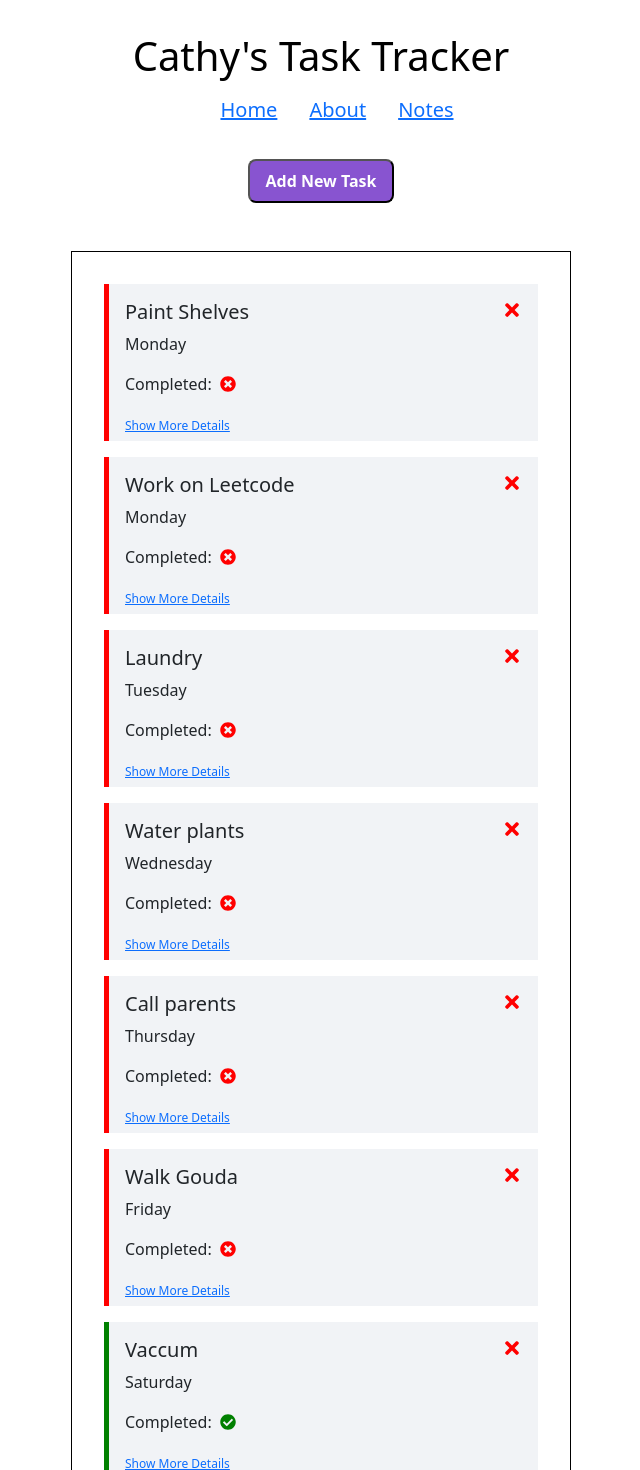
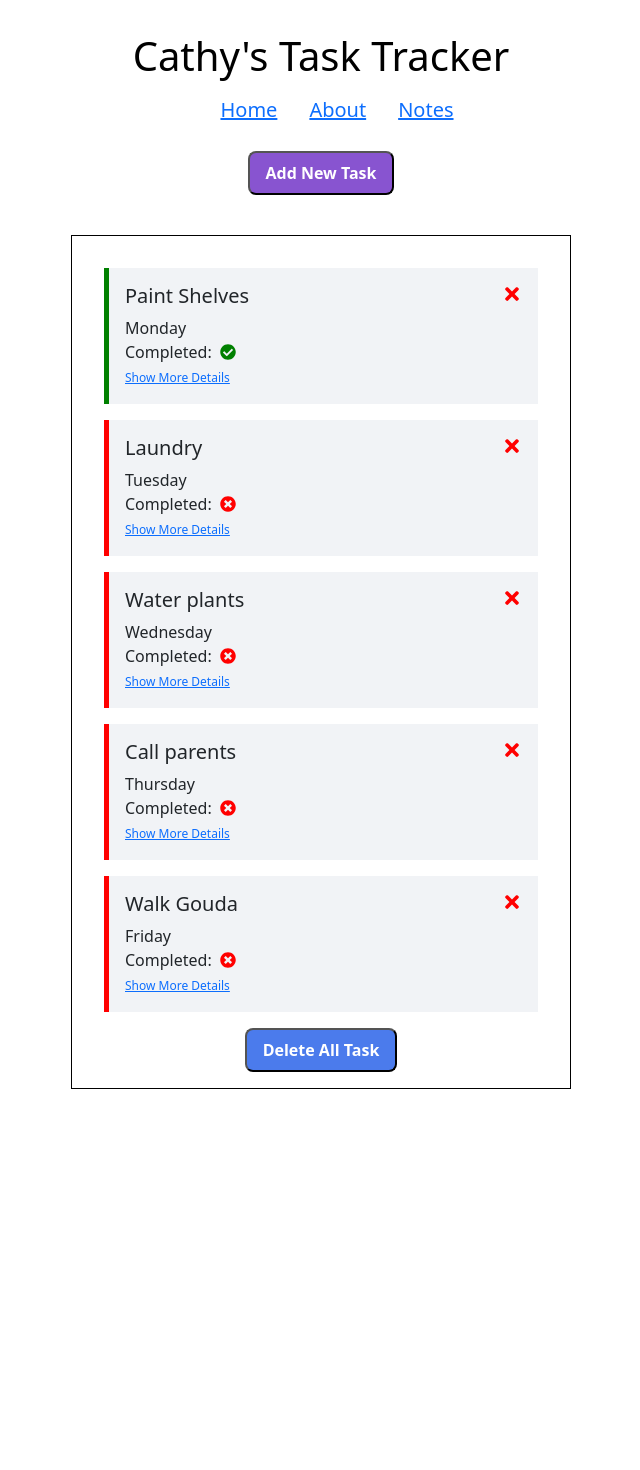
Before and after one commit to Cathy347Le/React-Task-App, a React (Create React App) app: page / in a window 1280 px wide. Shown: the top 1470 px of the page, without its empty margins (319-959 px from the left). After the commit the page ends 1121 px from the top, so only its background shows below. Built offline with nearby package versions, Linux system fonts and the light colour scheme; data requests are answered from the project's data file.

Commit message:
update padding and margin

```diff
--- a/db.json
+++ b/db.json
@@ -1,15 +1,9 @@
 {
   "tasks": [
     {
-      "id": 1,
-      "title": "Vaccum",
-      "date": "Saturday",
-      "completed": true
-    },
-    {
       "title": "Paint Shelves",
       "date": "Monday",
-      "completed": false,
+      "completed": true,
       "id": 4
     },
     {
@@ -35,12 +29,6 @@
       "date": "Thursday",
       "completed": false,
       "id": 8
-    },
-    {
-      "title": "Work on Leetcode",
-      "date": "Monday",
-      "completed": false,
-      "id": 9
     }
   ]
 }
--- a/src/App.scss
+++ b/src/App.scss
@@ -37,7 +37,7 @@ main {
 .task-item {
   background-color: rgba(209, 216, 224, 0.3);
   margin-block: 16px;
-  padding: 16px 16px 5px 16px;
+  padding: 16px 16px 16px 16px;
   position: relative;
   border-left: 5px solid red;
   .close-icon {
@@ -54,4 +54,7 @@ main {
   &.completed {
     border-left-color: green !important;
   }
+  p {
+    margin-bottom: 0px;
+  }
 }
--- a/src/Components/Button.scss
+++ b/src/Components/Button.scss
@@ -4,5 +4,5 @@ button {
   padding: 0.5rem 1rem;
   border-radius: 0.5rem !important;
   font-size: 16px !important;
-  margin: 16px !important;
+  margin: 8px !important;
 }
```
Also changed, not shown: 1 other file (tests, documents, lock files or other folders).
